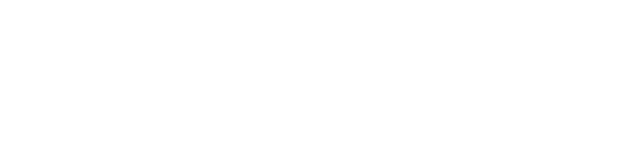
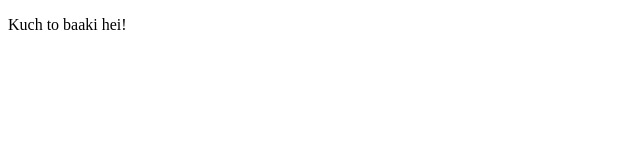
Before and after one commit to Sam15eer/demorepo, a plain HTML site: page index.html in a window 1280 px wide. Shown: the whole page, without its empty margins (0-640 px from the left). Drawn offline with Linux system fonts and the light colour scheme.

Commit message:
added new p tag

```diff
--- a/index.html
+++ b/index.html
@@ -7,6 +7,6 @@
 	<title>Document</title>
 </head>
 <body>
-
+	<p>Kuch to baaki hei!</p>
 </body>
 </html>
```
